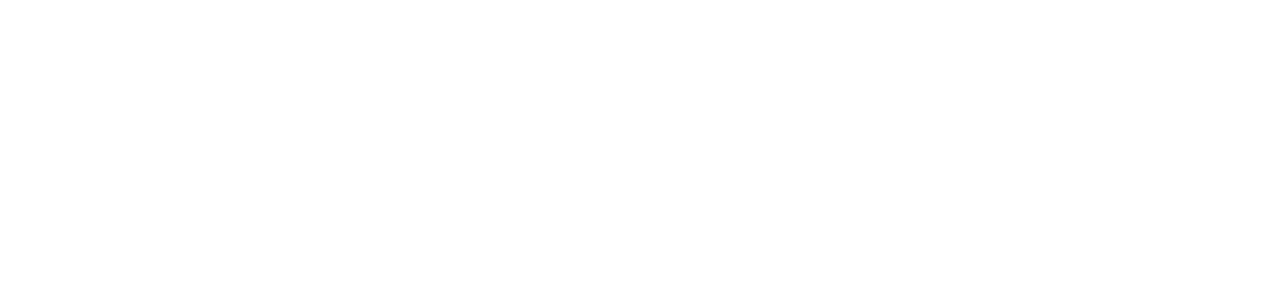
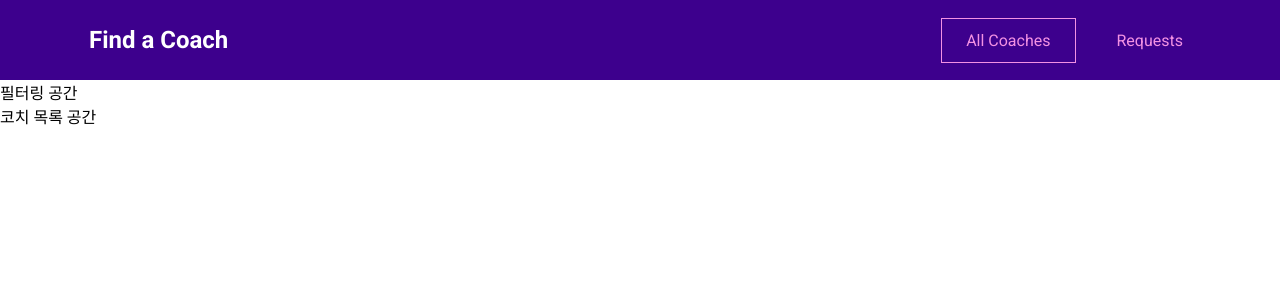
Before and after one commit to zooyaho/vue-coach-demo, a Vue app: page /coaches in a window 1280 px wide. Shown: the top 300 px of the page. Built offline with nearby package versions, Linux system fonts and the light colour scheme.

Commit message:
feat: header navigation 설정 & styling

```diff
--- a/src/App.vue
+++ b/src/App.vue
@@ -1,3 +1,14 @@
 <template>
-  <router-view> </router-view>
+  <TheHeader></TheHeader>
+  <router-view></router-view>
 </template>
+
+<script>
+import TheHeader from './components/layout/TheHeader.vue';
+
+export default {
+  components: {
+    TheHeader,
+  },
+};
+</script>
--- /dev/null
+++ b/src/components/layout/TheHeader.vue
@@ -0,0 +1,72 @@
+<template>
+  <header>
+    <nav>
+      <h1><router-link to="/">Find a Coach</router-link></h1>
+      <ul>
+        <li><router-link to="/coaches">All Coaches</router-link></li>
+        <li><router-link to="/requests">Requests</router-link></li>
+      </ul>
+    </nav>
+  </header>
+</template>
+
+<style scoped>
+header {
+  width: 100%;
+  height: 5rem;
+  background-color: #3d008d;
+  display: flex;
+  justify-content: center;
+  align-items: center;
+}
+
+header a {
+  text-decoration: none;
+  color: #f391e3;
+  display: inline-block;
+  padding: 0.75rem 1.5rem;
+  border: 1px solid transparent;
+}
+
+a:active,
+a:hover,
+a.router-link-active {
+  border: 1px solid #f391e3;
+}
+
+h1 {
+  margin: 0;
+}
+
+h1 a {
+  color: white;
+  margin: 0;
+}
+
+h1 a:hover,
+h1 a:active,
+h1 a.router-link-active {
+  border-color: transparent;
+}
+
+header nav {
+  width: 90%;
+  margin: auto;
+  display: flex;
+  justify-content: space-between;
+  align-items: center;
+}
+
+header ul {
+  list-style: none;
+  margin: 0;
+  padding: 0;
+  display: flex;
+  justify-content: center;
+  align-items: center;
+}
+
+li {
+  margin: 0 0.5rem;
+}
+</style>
--- a/src/pages/coaches/CoachesList.vue
+++ b/src/pages/coaches/CoachesList.vue
@@ -1,3 +1,20 @@
 <template>
-  <h2></h2>
+  <section>필터링 공간</section>
+  <section>코치 목록 공간</section>
 </template>
+
+<style>
+@import url('https://fonts.googleapis.com/css2?family=Roboto:wght@400;700&display=swap');
+
+* {
+  box-sizing: border-box;
+}
+
+html {
+  font-family: 'Roboto', sans-serif;
+}
+
+body {
+  margin: 0;
+}
+</style>
```
